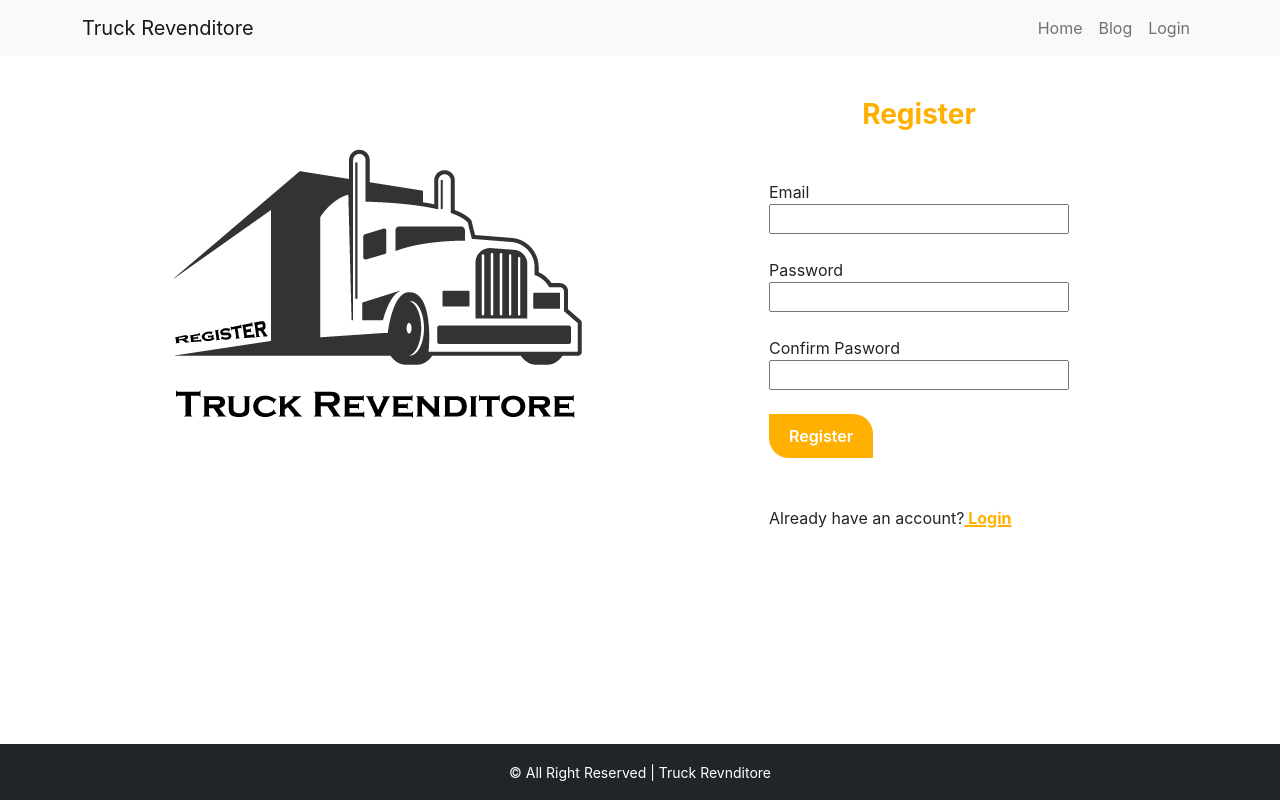
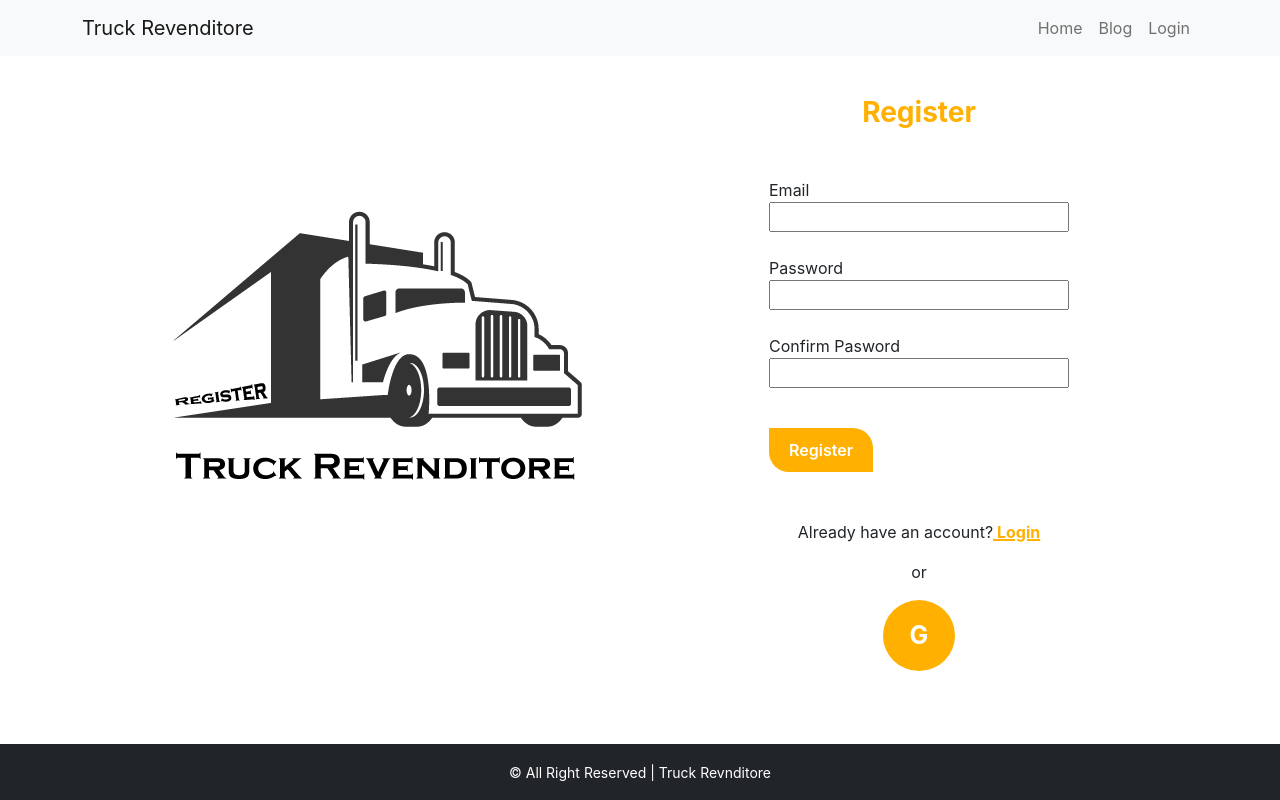
Before and after one commit to omarfurkan/truck-revenditore-client, a React (Create React App) app: page /register in a window 1280 px wide. Built offline with nearby package versions, Linux system fonts and the light colour scheme.

Commit message:
set register authentication with react firebase hook

```diff
--- a/package.json
+++ b/package.json
@@ -7,9 +7,11 @@
     "@testing-library/react": "^13.2.0",
     "@testing-library/user-event": "^13.5.0",
     "bootstrap": "^5.1.3",
+    "firebase": "^9.8.1",
     "react": "^18.1.0",
     "react-bootstrap": "^2.3.1",
     "react-dom": "^18.1.0",
+    "react-firebase-hooks": "^5.0.3",
     "react-router-dom": "^6.3.0",
     "react-scripts": "5.0.1",
     "web-vitals": "^2.1.4"
--- a/src/components/Login/Login.js
+++ b/src/components/Login/Login.js
@@ -1,6 +1,7 @@
 import React from 'react';
 import { Link } from 'react-router-dom';
 import loginImg from '../../Images/login.png'
+import SocialLogin from '../SocialLogin/SocialLogin';
 import './Login.css'
 
 const Login = () => {
@@ -22,11 +23,13 @@ const Login = () => {
                     <br />
                     <input type="password" name="password" required />
                     <br />
-                    <button className="update-btn" type="submit">Register</button>
+                    <button className="update-btn" type="submit">LogIn</button>
                 </form>
-                <p className='mt-3 regis-log' >New at Truck Revenditore?
+                <p className='mt-3 regis-log text-center' >New at Truck Revenditore?
                     <Link to='/register'> <span className='regis-log'> Register</span> </Link>
                 </p>
+                <p className='text-center'>or</p>
+                <SocialLogin></SocialLogin>
             </div>
         </div>
     );
--- a/src/components/Register/Register.js
+++ b/src/components/Register/Register.js
@@ -1,9 +1,45 @@
-import React from 'react';
-import { Link } from 'react-router-dom';
-import registerImg from '../../Images/register.png'
+import React, { useState } from 'react';
+import { useCreateUserWithEmailAndPassword } from 'react-firebase-hooks/auth';
+import { Link, useNavigate } from 'react-router-dom';
+import auth from '../../firebase.init';
+import registerImg from '../../Images/register.png';
+import SocialLogin from '../SocialLogin/SocialLogin';
 import './Register.css'
 
 const Register = () => {
+    const [email, setEmail] = useState('');
+    const [password, setPassword] = useState('');
+    const [confirmPassword, setConfirmPassword] = useState('');
+    const [error, setError] = useState('');
+    const navigate = useNavigate();
+
+    const [createUserWithEmailAndPassword, user] = useCreateUserWithEmailAndPassword(auth);
+
+    if (user) {
+        navigate('/')
+    }
+
+
+    const handleEmailChange = event => {
+        setEmail(event.target.value)
+    }
+    const handlePasswordChange = event => {
+        setPassword(event.target.value)
+    }
+    const handleConfirmPasswordChange = event => {
+        setConfirmPassword(event.target.value)
+    }
+    const handleRegisterUser = event => {
+        event.preventDefault();
+        if (password !== confirmPassword) {
+            setError('Password did not match')
+            return;
+        }
+        createUserWithEmailAndPassword(email, password)
+    }
+
+
+
     return (
         <div className='container register-container my-5'>
 
@@ -13,24 +49,27 @@ const Register = () => {
 
             <div>
                 <h3 className='text-center my-5'>Register</h3>
-                <form>
+                <form onSubmit={handleRegisterUser}>
                     <label htmlFor="email">Email</label>
                     <br />
-                    <input type="email" name="email" required />
+                    <input onChange={handleEmailChange} type="email" name="email" required />
                     <br />
                     <label htmlFor="password">Password</label>
                     <br />
-                    <input type="password" name="password" required />
+                    <input onChange={handlePasswordChange} type="password" name="password" required />
                     <br />
                     <label htmlFor="confirmPassword">Confirm Pasword</label>
                     <br />
-                    <input type="password" name="confirmPassword" required />
+                    <input onChange={handleConfirmPasswordChange} type="password" name="confirmPassword" />
                     <br />
+                    <p className='text-danger'>{error}</p>
                     <button className="update-btn" type="submit">Register</button>
                 </form>
-                <p className='mt-5 regis-log' >Already have an account?
+                <p className='mt-5 regis-log text-center' >Already have an account?
                     <Link to='/login'> <span className='regis-log'>Login</span> </Link>
                 </p>
+                <p className='text-center'>or</p>
+                <SocialLogin></SocialLogin>
             </div>
         </div>
     );
--- /dev/null
+++ b/src/components/SocialLogin/SocialLogin.css
@@ -0,0 +1,13 @@
+.social-btn {
+  font-weight: bold;
+  font-size: 25px;
+  border: 2px solid #ffb001;
+  background-color: #ffb001;
+  border-radius: 50%;
+  padding: 15px 25px;
+  color: white;
+}
+.social-btn:hover {
+  background-color: #f6f6f6;
+  color: black;
+}
--- /dev/null
+++ b/src/components/SocialLogin/SocialLogin.js
@@ -0,0 +1,15 @@
+import React from 'react';
+import './SocialLogin.css'
+
+const SocialLogin = () => {
+
+    return (
+        <div className='social-login text-center'>
+            <button className='social-btn'>
+                G
+            </button>
+        </div>
+    );
+};
+
+export default SocialLogin;
--- /dev/null
+++ b/src/firebase.init.js
@@ -0,0 +1,20 @@
+// Import the functions you need from the SDKs you need
+import { initializeApp } from "firebase/app";
+import { getAuth } from 'firebase/auth';
+// TODO: Add SDKs for Firebase products that you want to use
+// https://firebase.google.com/docs/web/setup#available-libraries
+
+// Your web app's Firebase configuration
+const firebaseConfig = {
+    apiKey: "AIzaSyD2efJRDRfsjW3E_Bd7Azj-LS3X3Q73v4o",
+    authDomain: "truck-revenditore.firebaseapp.com",
+    projectId: "truck-revenditore",
+    storageBucket: "truck-revenditore.appspot.com",
+    messagingSenderId: "814267989434",
+    appId: "1:814267989434:web:ca4ff210215514bca9f183"
+};
+
+// Initialize Firebase
+const app = initializeApp(firebaseConfig);
+const auth = getAuth(app);
+export default auth;
```
Also changed, not shown: 1 other file (tests, documents, lock files or other folders).
